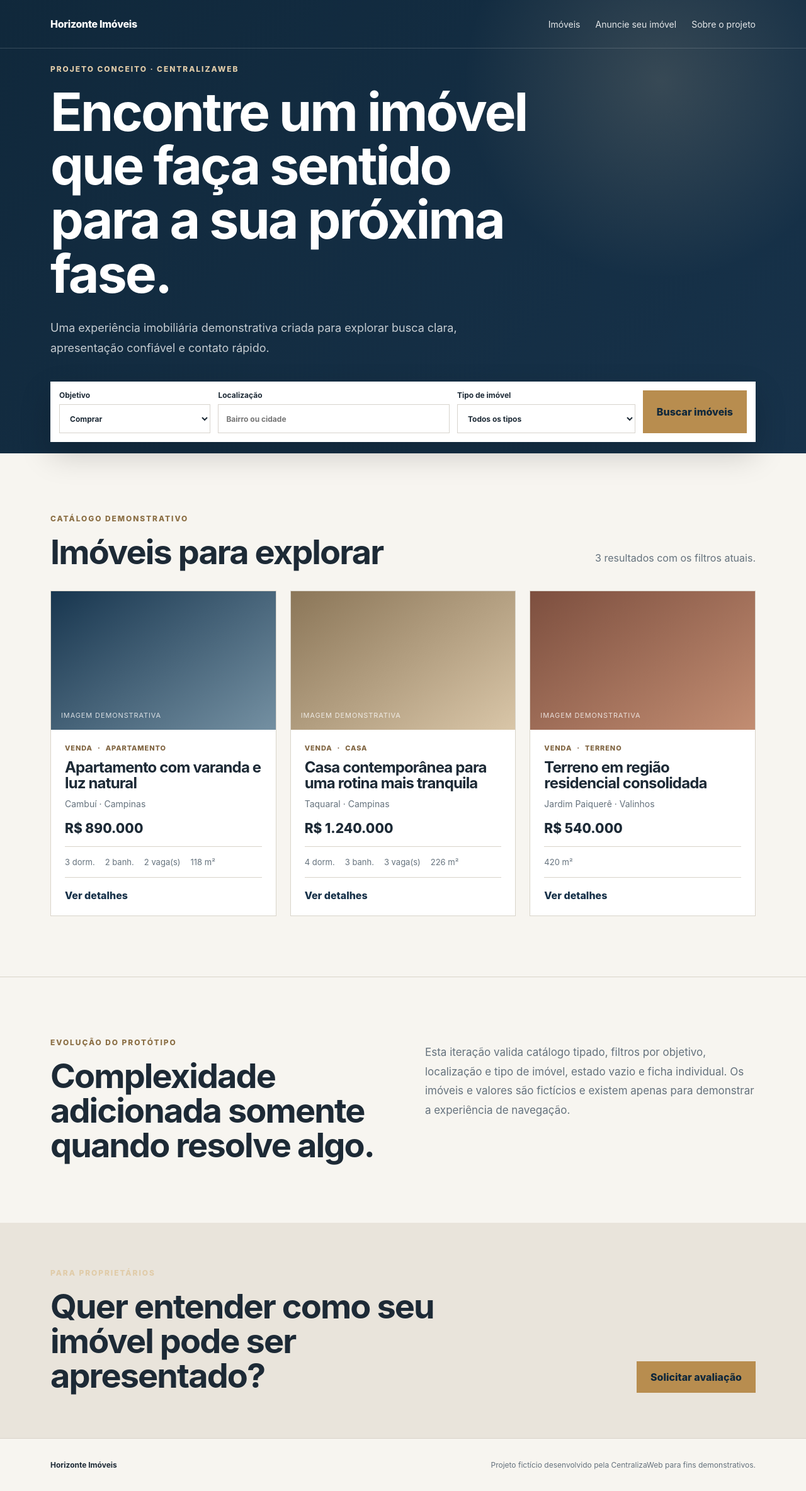
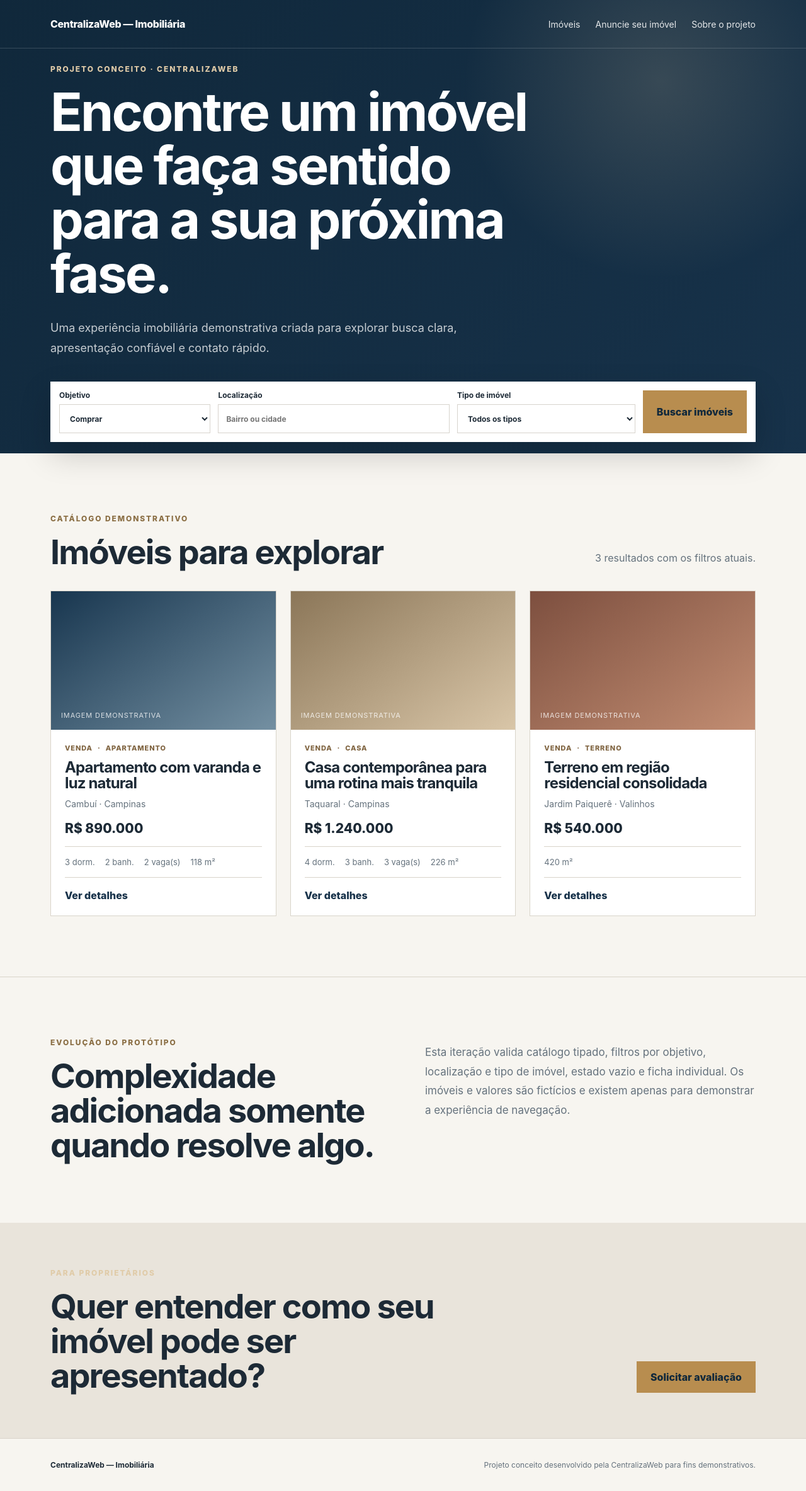
Before and after one commit to arcturusevandro/centralizaweb-portfolio-lab, a React (Vite) app: page / in a window 1280 px wide. Shown: the whole page at 63% size. Built offline with nearby package versions, Linux system fonts and the light colour scheme.

Commit message:
brand: aplica CentralizaWeb Imobiliaria na interface

```diff
--- a/src/App.tsx
+++ b/src/App.tsx
@@ -47,7 +47,7 @@ export default function App() {
     <main>
       <header className="site-header">
         <div className="container header-inner">
-          <div className="brand">Horizonte Imóveis</div>
+          <div className="brand">CentralizaWeb — Imobiliária</div>
           <nav aria-label="Navegação principal">
             <a href="#imoveis">Imóveis</a>
             <a href="#anunciar">Anuncie seu imóvel</a>
@@ -165,8 +165,8 @@ export default function App() {
 
       <footer>
         <div className="container footer-inner">
-          <strong>Horizonte Imóveis</strong>
-          <span>Projeto fictício desenvolvido pela CentralizaWeb para fins demonstrativos.</span>
+          <strong>CentralizaWeb — Imobiliária</strong>
+          <span>Projeto conceito desenvolvido pela CentralizaWeb para fins demonstrativos.</span>
         </div>
       </footer>
     </main>
```
